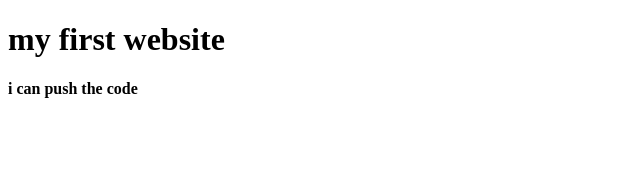
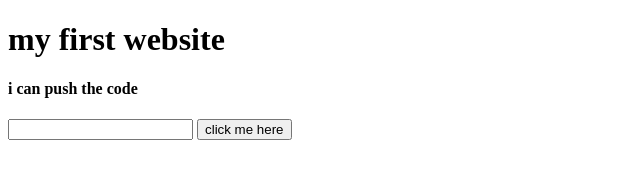
Before and after one commit to jahangiralom9/my-first-website, a plain HTML site: page index.html in a window 1280 px wide. Shown: the whole page, without its empty margins (0-640 px from the left). Drawn offline with Linux system fonts and the light colour scheme.

Commit message:
adding new button

```diff
--- a/index.html
+++ b/index.html
@@ -9,5 +9,9 @@
 <body>
     <h1> my first website </h1>
     <h4>i can push the code</h4>
+    <input type="text">
+    <button>click me here
+
+    </button>
 </body>
 </html>
```
